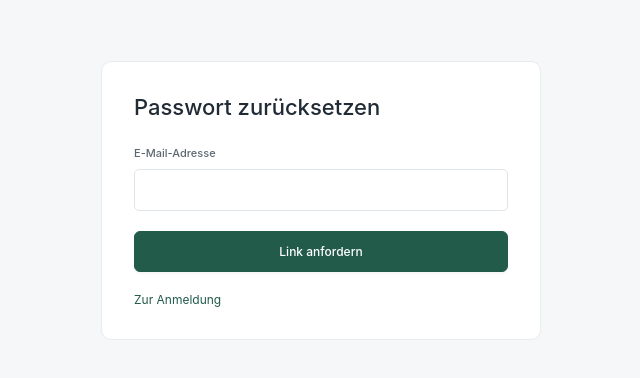
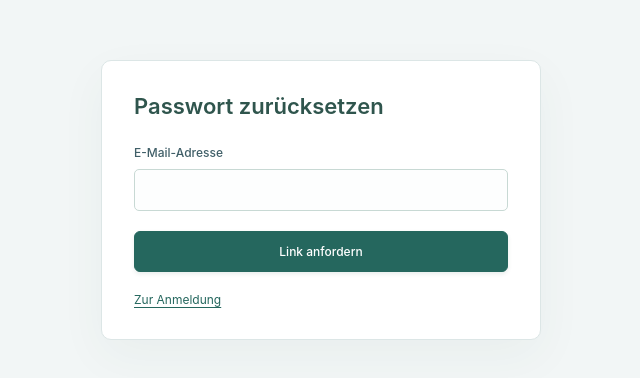
Before and after one commit to andreashohlweg-student/Hausverwaltung_andreashohlweg_abschlussprojekt, a Next.js app: page /passwort-vergessen in a window 1280 px wide. Shown: the part 200-578 px from the top of the page, without its empty margins (319-959 px from the left). Built offline with nearby package versions, Linux system fonts and the light colour scheme; what @neon/auth would draw is missing.

Commit message:
Refine shared visual accents without decorative card stripes

```diff
--- a/src/app/globals.css
+++ b/src/app/globals.css
@@ -1,13 +1,20 @@
 :root {
-  --bg: #f6f7f9;
+  --bg: #f2f6f6;
   --surface: #fff;
-  --ink: #202b35;
-  --muted: #7a848e;
-  --line: #e8ebee;
-  --green: #225b4a;
-  --green-light: #eaf2ee;
+  --ink: #243c43;
+  --muted: #657980;
+  --line: #dce6e6;
+  --green: #25675e;
+  --green-light: #e6f1ed;
   --sidebar-width: 238px;
   --radius: 10px;
+  --surface-soft: #f5f9f8;
+  --blue: #466887;
+  --blue-light: #edf2f8;
+  --amber: #946a30;
+  --amber-light: #faf1e2;
+  --focus: #3f8175;
+  --line-strong: #bfd3cc;
 }
 * {
   box-sizing: border-box;
@@ -65,12 +72,12 @@ p {
 }
 button:focus-visible,
 a:focus-visible {
-  outline: 3px solid #8bbda8;
+  outline: 3px solid var(--focus);
   outline-offset: 4px;
 }
 input:focus-visible,
 select:focus-visible {
-  outline: 3px solid #c1d8ce;
+  outline: 3px solid #a2c9be;
   outline-offset: 1px;
   border-color: var(--green);
 }
@@ -93,8 +100,8 @@ select:focus-visible {
   position: fixed;
   inset: 0 auto 0 0;
   width: var(--sidebar-width);
-  border-right: 1px solid var(--line);
-  background: #fff;
+  border-right: 1px solid var(--line-strong);
+  background: #fbfdfc;
   display: flex;
   flex-direction: column;
   padding: 33px 18px 0;
@@ -108,6 +115,7 @@ select:focus-visible {
   font-size: 25px;
   font-weight: 700;
   letter-spacing: -1.1px;
+  color: #24483f;
 }
 .brand-mark {
   width: 38px;
@@ -117,6 +125,7 @@ select:focus-visible {
   display: grid;
   place-items: center;
   border-radius: 10px;
+  box-shadow: inset 0 0 0 1px #ffffff26;
 }
 .brand-dot {
   color: var(--green);
@@ -124,8 +133,8 @@ select:focus-visible {
 .workspace-label {
   font-size: 10px;
   font-weight: 650;
-  letter-spacing: 1.6px;
-  color: #919a9f;
+  letter-spacing: 1.1px;
+  color: var(--muted);
   margin: 48px 15px 15px;
 }
 .sidebar nav {
@@ -137,7 +146,7 @@ select:focus-visible {
   gap: 13px;
   align-items: center;
   padding: 13px 15px;
-  color: #6b747e;
+  color: #5c7479;
   font-size: 13px;
   font-weight: 500;
   border-radius: 7px;
@@ -146,7 +155,7 @@ select:focus-visible {
     color 0.15s;
 }
 .nav-link:hover {
-  background: #f5f7f6;
+  background: #edf4f1;
   color: var(--green);
 }
 .nav-link.active {
@@ -181,16 +190,17 @@ select:focus-visible {
   margin: 0 -18px;
   padding: 22px 23px;
   border-top: 1px solid var(--line);
+  background: var(--surface-soft);
 }
 .avatar {
-  border: 1px solid #dce6e0;
+  border: 1px solid var(--line-strong);
   display: grid;
   place-items: center;
   border-radius: 50%;
   width: 36px;
   height: 36px;
-  color: #4e695c;
-  background: #edf2ee;
+  color: var(--green);
+  background: var(--green-light);
   font-size: 11px;
   font-weight: 600;
 }
@@ -201,7 +211,7 @@ select:focus-visible {
 }
 .admin div > span {
   display: block;
-  color: #91989e;
+  color: var(--muted);
   font-size: 10px;
   margin-top: 4px;
 }
@@ -223,7 +233,7 @@ select:focus-visible {
   height: 78px;
   flex-shrink: 0;
   background: #fff;
-  border-bottom: 1px solid var(--line);
+  border-bottom: 1px solid var(--line-strong);
   display: flex;
   align-items: center;
   justify-content: space-between;
@@ -236,10 +246,10 @@ select:focus-visible {
   font-size: 12px;
 }
 .breadcrumb svg {
-  color: #aab0b5;
+  color: #7f9c99;
 }
 .breadcrumb-root {
-  color: #9299a0;
+  color: var(--muted);
 }
 .admin-badge {
   font-size: 11px;
@@ -281,8 +291,8 @@ select:focus-visible {
 }
 .page-heading h1 {
   font-size: 22px;
-  font-weight: 550;
-  letter-spacing: -0.3px;
+  font-weight: 600;
+  letter-spacing: -0.45px;
   line-height: 1.3;
   display: flex;
   align-items: center;
@@ -291,11 +301,12 @@ select:focus-visible {
 .heading-count {
   font-size: 14px;
   font-weight: 500;
-  background: #e9edeb;
-  color: #69796f;
+  background: var(--green-light);
+  color: var(--green);
   padding: 3px 9px;
   letter-spacing: 0;
   border-radius: 6px;
+  border: 1px solid #d1e2d9;
 }
 .stats-grid {
   display: grid;
@@ -307,22 +318,23 @@ select:focus-visible {
   border: 1px solid var(--line);
   border-radius: var(--radius);
   padding: 20px 21px 16px;
-  box-shadow: 0 2px 3px #1d3a2602;
+  box-shadow: 0 3px 12px #234c3e05;
   transition:
     border-color 0.15s,
-    transform 0.15s;
+    box-shadow 0.15s;
 }
 .stat-card:hover {
-  border-color: #aebfb4;
-  transform: translateY(-2px);
+  border-color: var(--line-strong);
+  transform: none;
+  box-shadow: 0 5px 18px #234c3e0a;
 }
 .stat-top {
   display: flex;
   align-items: center;
   justify-content: space-between;
   font-size: 12px;
-  font-weight: 500;
-  color: #737d86;
+  font-weight: 550;
+  color: #5c7279;
   gap: 8px;
 }
 .stat-icon {
@@ -331,37 +343,38 @@ select:focus-visible {
   display: grid;
   place-items: center;
   border-radius: 8px;
-  color: #668171;
-  background: #edf3ef;
+  color: var(--green);
+  background: var(--green-light);
 }
 .tone-1 {
-  background: #f0f1f7;
-  color: #7d83a2;
+  background: var(--blue-light);
+  color: var(--blue);
 }
 .tone-2 {
-  background: #f7f2e9;
-  color: #ad9564;
+  background: var(--amber-light);
+  color: var(--amber);
 }
 .tone-3 {
-  background: #edf2f6;
-  color: #718d9e;
+  background: #eaf1f4;
+  color: #4b6c78;
 }
 .stat-value {
   display: block;
   font-size: 34px;
-  font-weight: 550;
+  font-weight: 600;
   line-height: 1.1;
   letter-spacing: -1px;
   margin: 11px 0 20px;
+  font-variant-numeric: tabular-nums;
 }
 .stat-bottom {
   display: flex;
   justify-content: space-between;
   align-items: center;
-  color: #8c959d;
+  color: var(--muted);
   gap: 5px;
   font-size: 10px;
-  border-top: 1px solid #f0f2f3;
+  border-top: 1px solid var(--line);
   padding-top: 13px;
 }
 .stat-bottom svg {
@@ -381,6 +394,7 @@ select:focus-visible {
   font-size: 16px;
   font-weight: 600;
   letter-spacing: -0.3px;
+  color: #2e5155;
 }
 .actions-grid {
   display: grid;
@@ -399,16 +413,20 @@ select:focus-visible {
     box-shadow 0.15s;
 }
 .action-card:hover {
-  border-color: #9fbaaa;
-  box-shadow: 0 5px 15px #294b3b07;
+  border-color: var(--line-strong);
+  box-shadow: 0 3px 12px #294b3b08;
+  background: #fcfefd;
 }
 .action-icon {
   position: relative;
-  color: #62776b;
+  color: var(--green);
   width: 36px;
   height: 34px;
   display: flex;
   align-items: center;
+  background: var(--green-light);
+  border-radius: 7px;
+  justify-content: center;
 }
 .tiny-plus {
   position: absolute;
@@ -418,7 +436,7 @@ select:focus-visible {
   height: 13px;
   border: 2px solid white;
   color: white;
-  background: #6d8a78;
+  background: var(--green);
   display: grid;
   place-items: center;
   font-size: 11px;
@@ -434,7 +452,7 @@ select:focus-visible {
   position: absolute;
   right: 17px;
   top: 24px;
-  color: #a0aca5;
+  color: #759b8d;
 }
 .assignment-grid {
   display: grid;
@@ -455,12 +473,12 @@ select:focus-visible {
     box-shadow 0.15s;
 }
 .assignment-card:hover {
-  border-color: #9fbaaa;
-  box-shadow: 0 5px 15px #294b3b07;
+  border-color: #d8bb88;
+  box-shadow: 0 3px 12px #76542608;
 }
 .assignment-icon {
-  color: #8b8b78;
-  background: #f5f4ee;
+  color: var(--amber);
+  background: var(--amber-light);
   width: 39px;
   height: 39px;
   flex-shrink: 0;
@@ -479,16 +497,17 @@ select:focus-visible {
   color: #a0aca5;
 }
 .assignment-count {
-  background: #fbf2df;
-  color: #977337;
+  background: var(--amber-light);
+  color: #835a23;
   font-size: 19px;
-  font-weight: 500;
+  font-weight: 600;
   min-width: 36px;
   height: 36px;
   border-radius: 7px;
   display: grid;
   place-items: center;
   margin-left: auto;
+  font-variant-numeric: tabular-nums;
 }
 .assignment-count.complete {
   background: var(--green-light);
@@ -499,27 +518,29 @@ select:focus-visible {
   align-items: center;
   justify-content: center;
   gap: 8px;
-  border: 1px solid #dce1e4;
+  border: 1px solid #cadbd5;
   background: #fff;
   padding: 11px 16px;
   min-height: 41px;
   border-radius: 6px;
-  font-weight: 500;
+  font-weight: 550;
   font-size: 12px;
   white-space: nowrap;
   transition: background 0.15s;
+  color: #355a53;
 }
 .button:hover {
-  background: #f5f7f6;
+  background: var(--surface-soft);
 }
 .button.primary {
   background: var(--green);
   color: white;
   border-color: var(--green);
-  box-shadow: 0 2px 3px #173d2b0c;
+  box-shadow: 0 2px 4px #1b52431a;
 }
 .button.primary:hover {
-  background: #174b3b;
+  background: #1b554c;
+  border-color: #1b554c;
 }
 .button.danger {
   background: #ad433f;
@@ -537,15 +558,15 @@ select:focus-visible {
   align-items: center;
   justify-content: center;
   border-radius: 5px;
-  color: #8e989f;
+  color: #68817f;
 }
 .icon-button:hover {
   background: #f2f4f3;
 }
 .alert {
-  background: #fff5e9;
-  border: 1px solid #eed8b7;
-  color: #8a6028;
+  background: var(--amber-light);
+  border: 1px solid #e8d6b6;
+  color: #795620;
   border-radius: 7px;
   padding: 14px 17px;
   display: flex;
@@ -562,9 +583,9 @@ select:focus-visible {
   display: flex;
   align-items: center;
   gap: 10px;
-  background: #eaf4ee;
-  color: #35614b;
-  border: 1px solid #d5e7db;
+  background: var(--green-light);
+  color: #245a48;
+  border: 1px solid #bfd9cc;
   padding: 13px 17px;
   border-radius: 7px;
   font-size: 12px;
@@ -583,6 +604,7 @@ select:focus-visible {
   padding: 19px 22px;
   gap: 18px;
   border-bottom: 1px solid var(--line);
+  background: #f9fcfb;
 }
 .list-tabs {
   display: flex;
@@ -595,33 +617,35 @@ select:focus-visible {
   align-items: center;
   gap: 7px;
   padding: 9px 10px;
-  color: #939ba1;
+  color: #607780;
   border-radius: 5px;
   white-space: nowrap;
 }
 .list-tabs a.selected {
-  background: #eef3ef;
-  color: #41614f;
+  background: var(--green-light);
+  color: var(--green);
   font-weight: 550;
+  box-shadow: inset 0 -2px 0 #77aa94;
 }
 .list-tabs a:hover {
-  background: #f4f6f4;
+  background: #edf4f1;
 }
 .list-tabs a > span {
   font-size: 9px;
   padding: 2px 5px;
-  background: #e6ebe7;
+  background: #dbeae1;
   border-radius: 3px;
-  color: #6f8175;
+  color: #3c6a55;
 }
 .search-field {
   display: flex;
   align-items: center;
-  border: 1px solid #e3e7ea;
+  border: 1px solid #cfdedb;
   border-radius: 6px;
   padding-left: 11px;
-  color: #9aa3a9;
+  color: #6b8982;
   min-width: 0;
+  background: white;
 }
 .search-field input {
   width: 210px;
@@ -635,10 +659,11 @@ select:focus-visible {
   min-width: 0;
 }
 .search-field input::placeholder {
-  color: #a0a8ae;
+  color: #73858c;
 }
 .search-field:focus-within {
-  border-color: #83a28e;
+  border-color: var(--green);
+  box-shadow: 0 0 0 3px #25675e12;
 }
 .search-field input:focus-visible {
   outline: 0;
@@ -653,25 +678,25 @@ table {
   white-space: nowrap;
 }
 th {
-  font-size: 10px;
-  color: #8a949c;
-  font-weight: 500;
+  font-size: 11px;
+  color: #52716f;
+  font-weight: 600;
   padding: 14px 22px;
-  background: #fbfcfc;
+  background: #eef5f2;
   border-bottom: 1px solid var(--line);
 }
 td {
   padding: 20px 22px;
-  font-size: 11px;
-  border-bottom: 1px solid #eff1f3;
-  color: #65717a;
+  font-size: 12px;
+  border-bottom: 1px solid #e8efed;
+  color: #4f6871;
   line-height: 1.5;
 }
 tbody tr:last-child td {
   border-bottom: 0;
 }
 tbody tr:hover {
-  background: #fcfdfc;
+  background: #f4f9f6;
 }
 .name-cell {
   display: flex;
@@ -682,8 +707,8 @@ tbody tr:hover {
   width: 34px;
   height: 34px;
   border-radius: 50%;
-  background: #edf2ee;
-  color: #6a8272;
+  background: var(--green-light);
+  color: #3f7160;
   font-size: 10px;
   font-weight: 550;
   display: grid;
@@ -695,16 +720,16 @@ tbody tr:hover {
 }
 .record-name {
   font-weight: 550;
-  color: #3c4750;
+  color: var(--ink);
 }
 .cell-primary {
   display: block;
-  color: #626f78;
+  color: #48616c;
 }
 .cell-secondary {
   display: block;
-  font-size: 10px;
-  color: #99a1a7;
+  font-size: 11px;
+  color: #6d8188;
   margin-top: 4px;
 }
 .badge {
@@ -715,12 +740,12 @@ tbody tr:hover {
   line-height: 1.3;
 }
 .badge.warning {
-  background: #faf3e6;
-  color: #9a7b43;
+  background: var(--amber-light);
+  color: #805b25;
 }
 .badge.neutral {
-  background: #f0f3f5;
-  color: #77848e;
+  background: var(--blue-light);
+  color: #4d6781;
 }
 .property-names {
   display: block;
@@ -736,10 +761,10 @@ tbody tr:hover {
   width: 100%;
   min-width: 185px;
   min-height: 38px;
-  border: 1px solid #dfe5e8;
+  border: 1px solid #bdd4ca;
   border-radius: 6px;
   padding: 8px 10px;
-  background: white;
+  background: #f5faf7;
   color: var(--ink);
   font: inherit;
 }
@@ -757,13 +782,13 @@ tbody tr:hover {
   align-items: center;
   gap: 6px;
   font-size: 10px;
-  color: #69796e;
-  border: 1px solid #e4e9e5;
+  color: #3c6f5b;
+  border: 1px solid #cfded4;
   border-radius: 5px;
   padding: 7px 9px;
 }
 .edit-link:hover {
-  background: #edf3ee;
+  background: var(--green-light);
 }
 .delete-button {
   color: #a8aeb3;
@@ -773,18 +798,20 @@ tbody tr:hover {
   background: #fbefee;
 }
 .unit-label {
-  background: #f3f5f6;
+  background: var(--blue-light);
   padding: 4px 8px;
   border-radius: 4px;
   font-size: 10px;
+  color: var(--blue);
 }
 .table-footer {
   padding: 16px 22px;
   border-top: 1px solid var(--line);
   display: flex;
   justify-content: space-between;
-  color: #9ba3aa;
+  color: var(--muted);
   font-size: 10px;
+  background: #fbfdfc;
 }
 .empty-state {
   padding: 65px 24px;
@@ -799,7 +826,7 @@ tbody tr:hover {
   margin-bottom: 9px;
 }
 .empty-state p {
-  color: #89939b;
+  color: var(--muted);
   font-size: 12px;
   line-height: 1.6;
   margin: 10px auto 22px;
@@ -814,8 +841,8 @@ tbody tr:hover {
   margin: 0 auto 18px;
   width: 60px;
   height: 60px;
-  background: #f0f4f1;
-  color: #72917c;
+  background: var(--green-light);
+  color: #4d7b64;
   border-radius: 15px;
 }
 .loading {
@@ -855,7 +882,7 @@ tbody tr:hover {
 .dialog-content p {
   font-size: 12px;
   line-height: 1.8;
-  color: #879099;
+  color: var(--muted);
   margin-top: 12px;
   overflow-wrap: anywhere;
 }
@@ -873,7 +900,7 @@ tbody tr:hover {
   align-items: center;
   gap: 7px;
   font-size: 11px;
-  color: #809086;
+  color: #4d7465;
   margin-bottom: 26px;
 }
 .back-link:hover {
@@ -899,7 +926,8 @@ tbody tr:hover {
   align-items: center;
   gap: 13px;
   padding: 24px 28px;
-  border-bottom: 1px solid var(--line);
+  border-bottom: 1px solid #d5e4dd;
+  background: var(--surface-soft);
 }
 .form-heading-icon {
   display: grid;
@@ -907,8 +935,8 @@ tbody tr:hover {
   width: 38px;
   height: 38px;
   border-radius: 8px;
-  background: #eff4f0;
-  color: #6c8876;
+  background: #e2eee6;
+  color: var(--green);
 }
 .form-card-heading h2 {
   font-size: 14px;
@@ -916,7 +944,7 @@ tbody tr:hover {
 }
 .form-card-heading p {
   font-size: 10px;
-  color: #99a1a7;
+  color: #6a8086;
   margin-top: 5px;
 }
 .form-body {
@@ -931,20 +959,20 @@ tbody tr:hover {
   display: flex;
   flex-direction: column;
   gap: 9px;
-  font-size: 11px;
+  font-size: 12px;
   font-weight: 500;
-  color: #5b6872;
+  color: #405f68;
 }
 .field.full-width {
   grid-column: 1/-1;
 }
 .required {
-  color: #62816e;
+  color: var(--green);
 }
 .optional {
   font-size: 9px;
   font-weight: 400;
-  color: #abb1b6;
+  color: #6b8087;
   margin-left: 4px;
 }
 .field input,
@@ -952,16 +980,16 @@ tbody tr:hover {
   width: 100%;
   min-width: 0;
   height: 42px;
-  border: 1px solid #dfe5e8;
+  border: 1px solid #c8d9d4;
   border-radius: 5px;
   padding: 0 12px;
-  color: #3e4b55;
-  background: #fff;
-  font-size: 12px;
+  color: var(--ink);
+  background: #fdfefe;
+  font-size: 13px;
 }
 .field input::placeholder {
-  color: #abb2b8;
-  font-size: 11px;
+  color: #7b8e94;
+  font-size: 12px;
 }
 .field input:disabled {
   background: #f5f7f7;
@@ -980,10 +1008,11 @@ tbody tr:hover {
 .form-divider h3 {
   font-size: 12px;
   font-weight: 550;
+  color: #3c6763;
 }
 .form-divider p {
   font-size: 10px;
-  color: #9aa2a8;
+  color: var(--muted);
   margin-top: 6px;
 }
 .form-actions {
@@ -991,7 +1020,7 @@ tbody tr:hover {
   gap: 10px;
   padding: 20px 28px;
   border-top: 1px solid var(--line);
-  background: #fcfdfc;
+  background: var(--surface-soft);
 }
 @media (min-width: 1650px) {
   .main-content {
@@ -1242,11 +1271,13 @@ tbody tr:hover {
   border: 1px solid var(--line);
   border-radius: var(--radius);
   padding: 32px;
+  box-shadow: 0 16px 48px #234c3e0c;
 }
 .auth-card h1 {
   font-size: 22px;
-  font-weight: 550;
+  font-weight: 600;
   margin-bottom: 26px;
+  color: #2f554d;
 }
 .auth-card > p {
   line-height: 1.7;
@@ -1263,6 +1294,8 @@ tbody tr:hover {
   color: var(--green);
   font-size: 12px;
   width: fit-content;
+  text-decoration: underline;
+  text-underline-offset: 3px;
 }
 .auth-link:hover {
   text-decoration: underline;
@@ -1305,9 +1338,10 @@ tbody tr:hover {
 .portal-property h2 {
   font-size: 16px;
   margin-bottom: 15px;
+  color: #2f554d;
 }
 .portal-property p {
-  color: var(--muted);
+  color: #5e767d;
   line-height: 1.8;
   margin-top: 8px;
 }
@@ -1342,17 +1376,19 @@ tbody tr:hover {
   gap: 4px;
 }
 .language-switch button {
-  border: 1px solid var(--line);
+  border: 1px solid #d5e2de;
   border-radius: 6px;
   background: white;
   padding: 9px 11px;
   font-size: 12px;
   min-height: 40px;
+  color: #526f6e;
 }
 .language-switch button[aria-pressed="true"] {
   background: var(--green-light);
   border-color: var(--green);
   color: var(--green);
+  box-shadow: inset 0 -2px 0 #78a791;
 }
 .damage-report-button {
   min-height: 48px;
@@ -1372,11 +1408,13 @@ tbody tr:hover {
   overflow-wrap: anywhere;
 }
 .damage-list-card:hover {
-  border-color: var(--green);
+  border-color: #9cbab1;
+  background: #fcfefd;
 }
 .damage-list-card h3 {
   font-size: 15px;
   font-weight: 550;
+  color: #30535e;
 }
 .damage-list-card > p {
   color: #586773;
@@ -1395,23 +1433,23 @@ tbody tr:hover {
 }
 .damage-card-meta time {
   font-size: 12px;
-  color: var(--muted);
+  color: #687c85;
 }
 .damage-status-created {
-  background: #edf0f4;
-  color: #4a5869;
+  background: #eef2f4;
+  color: #526975;
 }
 .damage-status-in_progress {
-  background: #fff2da;
-  color: #76521f;
+  background: var(--amber-light);
+  color: #805923;
 }
 .damage-status-invoiced {
-  background: #e9eefb;
-  color: #354e8a;
+  background: var(--blue-light);
+  color: #3d5d80;
 }
 .damage-status-paid {
-  background: #e5f1e9;
-  color: #225b4a;
+  background: var(--green-light);
+  color: #2c624a;
 }
 .damage-empty {
   color: var(--muted);
@@ -1443,10 +1481,15 @@ tbody tr:hover {
   min-width: 0;
   overflow-wrap: anywhere;
 }
+.damage-timeline li::marker {
+  color: var(--green);
+  font-weight: 600;
+}
 .damage-panel h2 {
   font-size: 17px;
   font-weight: 550;
   line-height: 1.5;
+  color: #2e5653;
 }
 .damage-panel > p {
   line-height: 1.7;
@@ -1456,7 +1499,7 @@ tbody tr:hover {
   white-space: normal;
 }
 .damage-location {
-  color: #586773;
+  color: #57746f;
   font-size: 14px;
 }
 .damage-description,
@@ -1484,16 +1527,17 @@ tbody tr:hover {
   width: 100%;
   min-height: 100px;
   resize: vertical;
-  border: 1px solid #cad3d8;
+  border: 1px solid #c5d8d0;
   border-radius: 7px;
   padding: 13px;
   font: inherit;
   font-size: 16px;
   line-height: 1.6;
   color: var(--ink);
+  background: #fdfefe;
 }
 .damage-compose textarea:focus-visible {
-  outline: 3px solid #c1d8ce;
+  outline: 3px solid #a2c9be;
   outline-offset: 1px;
   border-color: var(--green);
 }
@@ -1518,11 +1562,11 @@ tbody tr:hover {
 }
 .damage-message {
   padding: 16px;
-  background: #f5f7fa;
+  background: #f0f5fa;
   border-radius: 8px;
 }
 .damage-message.own-message {
-  background: var(--green-light);
+  background: #edf5f0;
 }
 .damage-message > div {
   display: flex;
@@ -1536,7 +1580,7 @@ tbody tr:hover {
 }
 .damage-message time {
   font-size: 11px;
-  color: #586773;
+  color: #617986;
 }
 .damage-timeline {
   display: grid;
@@ -1556,16 +1600,18 @@ tbody tr:hover {
 }
 .invoice-fields {
   min-width: 0;
-  border: 1px solid var(--line);
+  border: 1px solid #cedce8;
   border-radius: 8px;
   padding: 18px;
   display: grid;
   gap: 18px;
+  background: #f7f9fc;
 }
 .invoice-fields legend {
   font-size: 15px;
   font-weight: 600;
   padding: 0 5px;
+  color: var(--blue);
 }
 .invoice-fields .form-grid {
   grid-template-columns: 1fr;
@@ -1592,7 +1638,13 @@ tbody tr:hover {
     font-size: 18px;
   }
   .language-switch button {
-    padding: 8px;
+    padding: 8px 7px;
+    font-size: 11px;
+  }
+  .portal-header-actions .button {
+    padding: 9px 10px;
+    font-size: 11px;
+    min-height: 40px;
   }
   .damage-panel,
   .damage-list-card {
@@ -1624,19 +1676,22 @@ tbody tr:hover {
 .owner-damage-filters a {
   padding: 11px 15px;
   border-radius: 6px;
-  color: #586773;
+  color: #54706d;
+  border: 1px solid #ceded6;
 }
 .owner-navigation a[aria-current="page"],
 .owner-damage-filters a[aria-current="page"] {
   background: var(--green-light);
   color: var(--green);
   font-weight: 550;
+  box-shadow: inset 0 -2px 0 #78a791;
 }
 .owner-property-link {
   display: block;
 }
 .owner-property-link:hover {
-  border-color: var(--green);
+  border-color: #88af9b;
+  background: #fcfefd;
 }
 .owner-property-link ul {
   margin-bottom: 0;
@@ -1657,7 +1712,7 @@ tbody tr:hover {
   margin-bottom: 20px;
 }
 .owner-building-address {
-  color: #586773;
+  color: #59746e;
   line-height: 1.8;
 }
 .owner-damage-filters {
```
